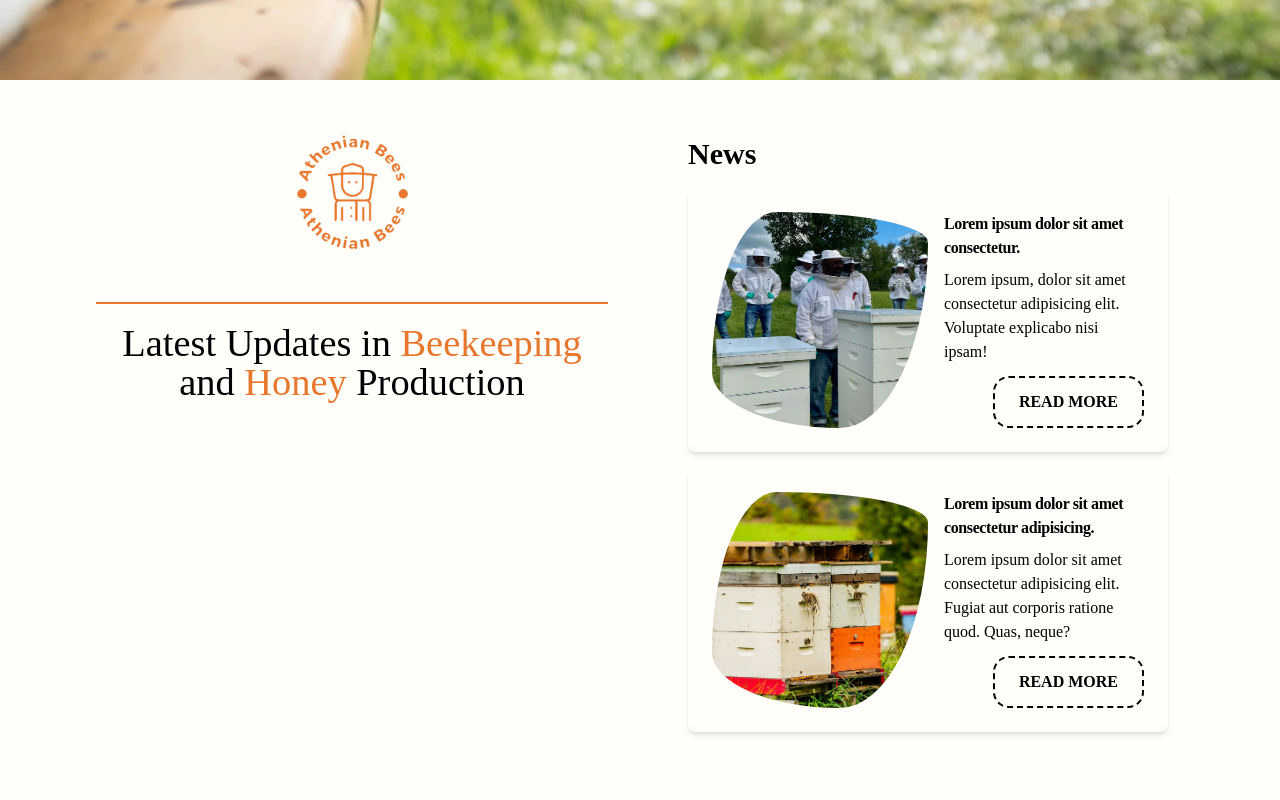
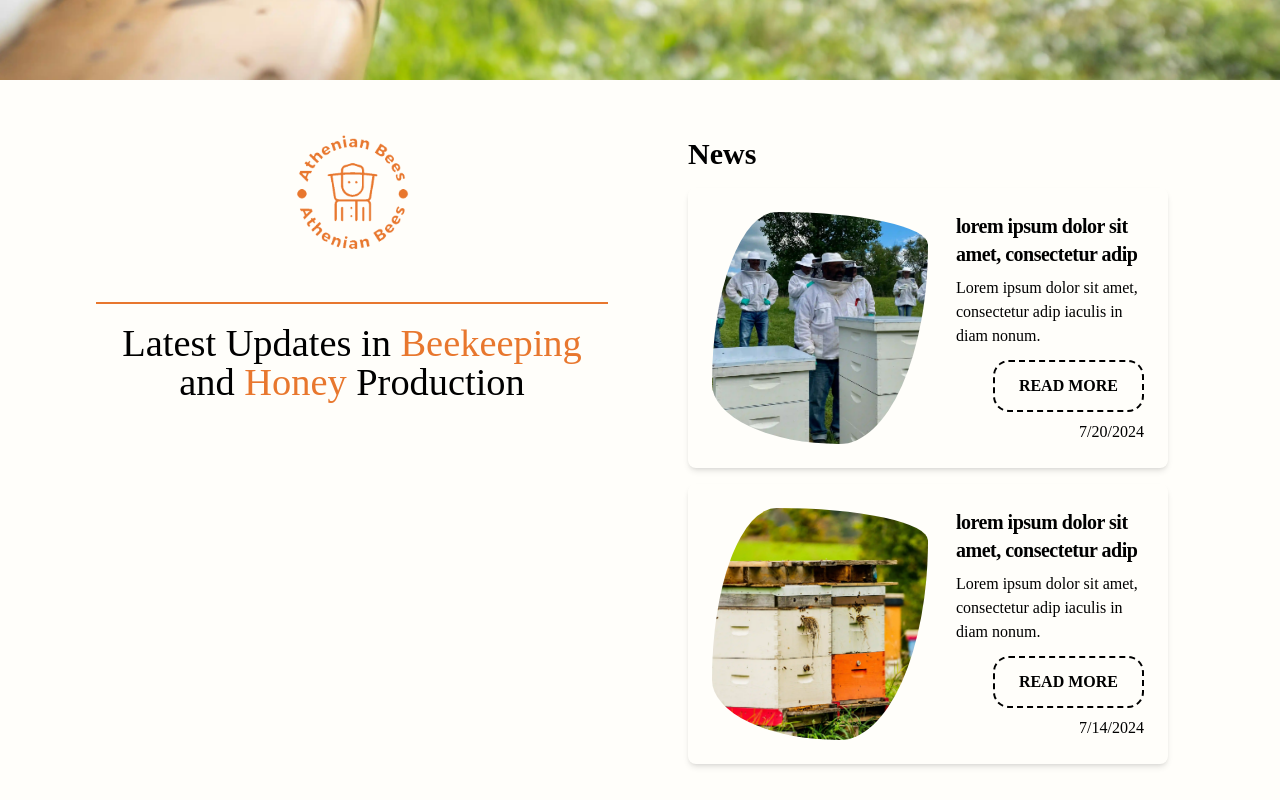
Before and after one commit to TSM97/commerce, a React (Vite) app: page / in a window 1280 px wide. Shown: the part 720-1520 px from the top of the page. Built offline with nearby package versions, Linux system fonts and the light colour scheme.

Commit message:
Implement(Dynamic Data in News Section)

```diff
--- a/src/Components/News/Components/LeftPartial.tsx
+++ b/src/Components/News/Components/LeftPartial.tsx
@@ -4,7 +4,7 @@ import Logo from "../../../assets/ATHBees.webp";
 
 export default function LeftPartial() {
   return (
-    <div className="flex flex-col justify-center text-[3vw] text-center  max-w-[40vw] leading-none gap-[3vw]">
+    <div className="flex flex-col justify-center text-[3vw] text-center max-w-[80dvw] md:max-w-[40dvw] leading-none gap-[3vw]">
       <motion.img
         initial={{ opacity: 0, x: -150 }}
         whileInView={{ opacity: 1, x: 0 }}
--- a/src/Components/News/Components/RightPartial.tsx
+++ b/src/Components/News/Components/RightPartial.tsx
@@ -1,60 +1,35 @@
-import News1 from "../../../assets/News1.webp";
-import News2 from "../../../assets/News2.webp";
+import { articleData } from "../data";
 
 export default function RightPartial() {
   return (
-    <article className="text-left h-full p-4 max-w-[40vw]">
+    <article className="text-left h-full p-4 max-w-[80dvw] md:max-w-[40dvw]">
       <header className="font-bold text-3xl pb-4">News</header>
-      <div>
-        <div className="p-6 flex border-gray-800 rounded-lg shadow-md mb-4">
+      {articleData.map((article) => {
+        return (
+          <div className="p-6 flex flex-col lg:flex-row gap-3 border-gray-800 rounded-lg shadow-md mb-4">
             <img
-            className="object-cover w-1/2 mr-4"
+              className="object-cover lg:w-1/2 mr-4 none"
               alt="article image"
               style={{ borderRadius: "30% 70% 41% 59% / 74% 14% 86% 26%" }}
-            src={News1}
+              src={article.Image}
             />
-          <section>
+            <section className="flex flex-col justify-between">
               <a href="#">
-              <h5 className="mb-2 font-bold tracking-tight">
-                Lorem ipsum dolor sit amet consectetur.
+                <h5 className="mb-2 font-bold text-xl tracking-tight">
+                  {article.Title}
                 </h5>
               </a>
-            <p className="mb-3 font-normal">
-              Lorem ipsum, dolor sit amet consectetur adipisicing elit.
-              Voluptate explicabo nisi ipsam!
-            </p>
+              <p className="mb-3 font-normal">{article.Description}</p>
               <div className="flex w-full justify-end">
                 <button className="rounded-2xl border-2 border-dashed border-black bg-white px-6 py-3 font-semibold uppercase text-black transition-all duration-300 hover:translate-x-[-4px] hover:translate-y-[-4px] hover:rounded-md hover:shadow-[4px_4px_0px_#e8772e] active:translate-x-[0px] active:translate-y-[0px] active:rounded-2xl active:shadow-none">
                   Read more
                 </button>
               </div>
+              <div className="text-end align-bottom pt-2">{article.Date}</div>
             </section>
           </div>
-        <div className="p-6 flex border-gray-800 rounded-lg shadow-md mb-4">
-          <img
-            className="object-cover w-1/2 mr-4"
-            alt="article image"
-            style={{ borderRadius: "30% 70% 41% 59% / 74% 14% 86% 26%" }}
-            src={News2}
-          />
-          <section>
-            <a href="#">
-              <h5 className="mb-2 font-bold tracking-tight">
-                Lorem ipsum dolor sit amet consectetur adipisicing.
-              </h5>
-            </a>
-            <p className="mb-3 font-normal">
-              Lorem ipsum dolor sit amet consectetur adipisicing elit. Fugiat
-              aut corporis ratione quod. Quas, neque?
-            </p>
-            <div className="flex w-full justify-end">
-              <button className="rounded-2xl border-2 border-dashed border-black bg-white px-6 py-3 font-semibold uppercase text-black transition-all duration-300 hover:translate-x-[-4px] hover:translate-y-[-4px] hover:rounded-md hover:shadow-[4px_4px_0px_#e8772e] active:translate-x-[0px] active:translate-y-[0px] active:rounded-2xl active:shadow-none">
-                Read more
-              </button>
-            </div>
-          </section>
-        </div>
-      </div>
+        );
+      })}
     </article>
   );
 }
--- /dev/null
+++ b/src/Components/News/data.ts
@@ -0,0 +1,26 @@
+import News1 from "../../assets/News1.webp";
+import News2 from "../../assets/News2.webp";
+
+type articleData = {
+  Image?: string;
+  Title: string;
+  Description: string;
+  Date: string;
+};
+
+export const articleData: articleData[] = [
+  {
+    Image: News1,
+    Title: "lorem ipsum dolor sit amet, consectetur adip",
+    Description:
+      "Lorem ipsum dolor sit amet, consectetur adip iaculis in diam nonum.",
+    Date: "7/20/2024",
+  },
+  {
+    Image: News2,
+    Title: "lorem ipsum dolor sit amet, consectetur adip",
+    Description:
+      "Lorem ipsum dolor sit amet, consectetur adip iaculis in diam nonum.",
+    Date: "7/14/2024",
+  },
+];
```
Lines whose indentation alone changed are shown as unchanged.
